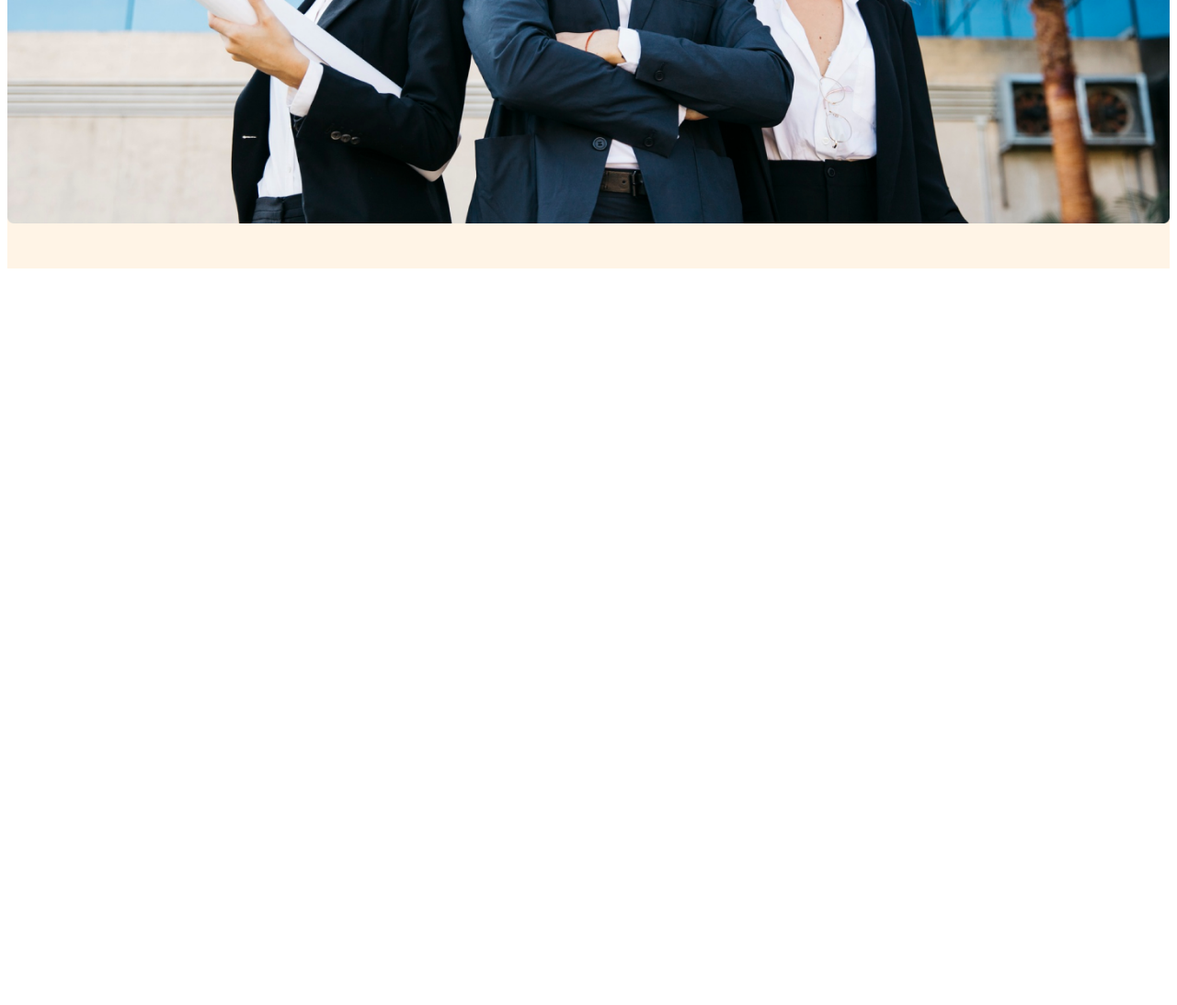
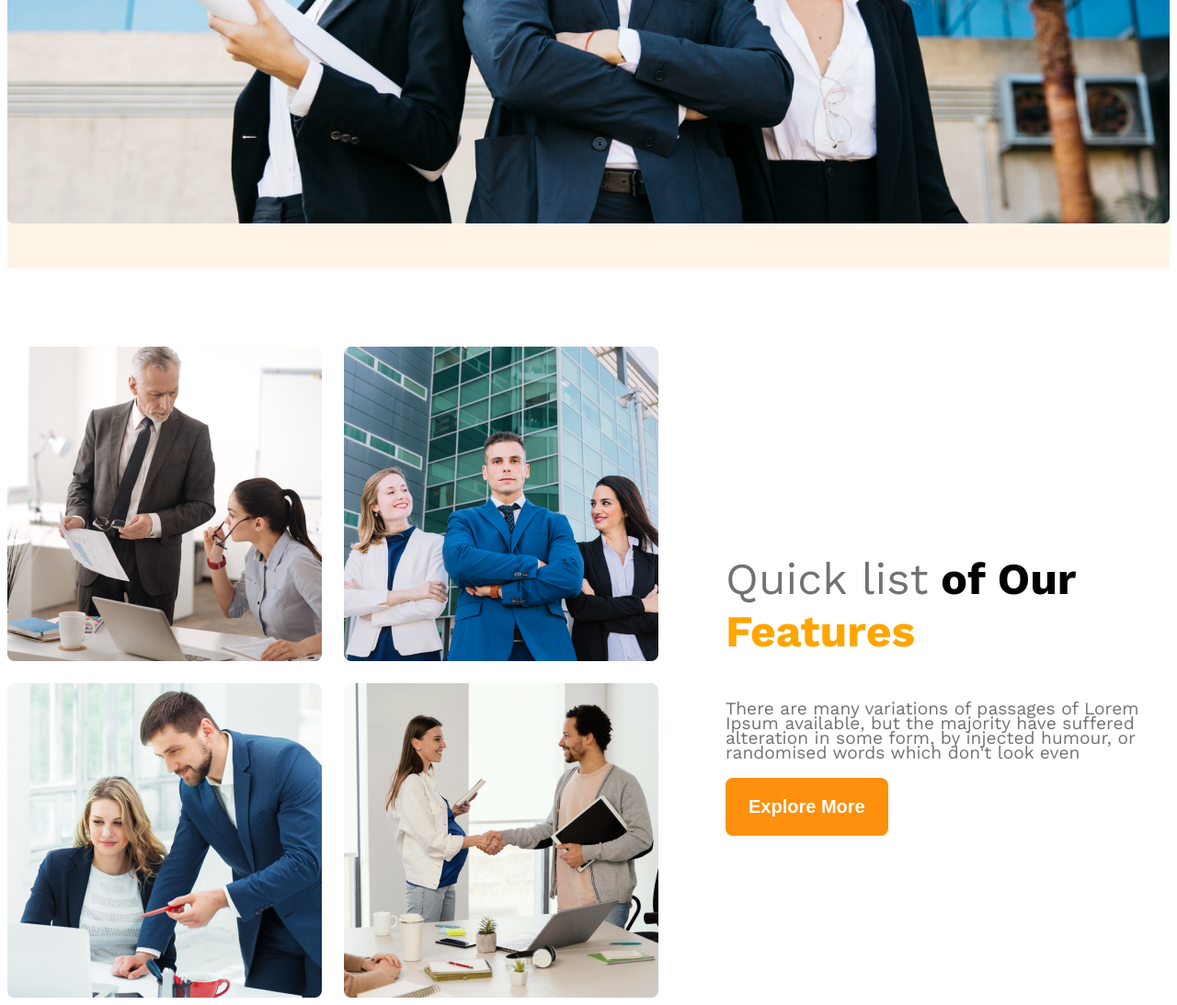
Before and after one commit to Nafis-Sahriar/G3_Practice_Nafis, a plain HTML site: page index.html in a window 1280 px wide. Shown: the part 937-2030 px from the top of the page at 92% size. Before the commit the page ends 1237 px from the top, so only its background shows below. Drawn offline with nearby package versions, Linux system fonts and the light colour scheme.

Commit message:
Feature Section Done

```diff
--- a/index.html
+++ b/index.html
@@ -48,25 +48,29 @@
 
 
         </div>
+    </header>
+    <main>
+
+        <section class="Feature_Section">
+             <div class="feature_container">
+            <div class="feature_team_images">
+                <img src="./styles/images/team1.png" alt="">
+                <img src="./styles/images/team2.png" alt="">
+                <img src="./styles/images/team3.png" alt="">
+                <img src="./styles/images/team4.png" alt="">
+
+            </div>
+            <div class="feature_text">
+                <h3><span id="fth31">Quick list</span> <span id="fth32">of Our</span> <span id="fth33">Features</span></h3>
+                <p>There are many variations of passages of Lorem Ipsum available, but the majority have suffered
+                    alteration in some form, by injected humour, or randomised words which don't look even</p>
+                <button class="button_primary">Explore More</button>
+
+            </div>
+        </div>
+        </section>
 
 
-
-
-
-
-
-
-
-
-
-
-
-
-
-
-
-    </header>
-    <main>
 
 
     </main>
--- a/styles/g3archi.css
+++ b/styles/g3archi.css
@@ -45,8 +45,8 @@
     font-size: 1.25rem;
     border: none;
     border-radius: 8px;
+    max-width: 180px;
 }
-
 
 /* nav styles */
 
@@ -101,6 +101,56 @@
     margin-bottom: 45px;
 }
 
+/* Feature Section */
+.feature_container{
+    display: flex;
+    gap: 73px;
+    margin: 0 auto;
+    max-width: 1318px;
+    margin-top: 85px;
+    align-items: center;
+}
+.feature_container .feature_team_images
+{
+    display: grid;
+    grid-template-columns: repeat(2,1fr);
+    gap: 24px;
+}
+
+.feature_text h3
+{
+  font-size: 3rem;
+}
+
+.feature_text #fth31
+{
+    color: #727272;
+    font-weight: normal;
+
+}
+.feature_text #fth32
+{
+    color: black;
+    font: bold;
+}
+.feature_text #fth33
+{
+   color: orange;
+   font-weight: bold;
+}
+
+
+
+.feature_text p
+{
+    font-size: 1.2rem;
+    color: #727272;
+    line-height: 16px;
+}
+
+
+
+
 
 /* Responsive Media Querry */
 
```
